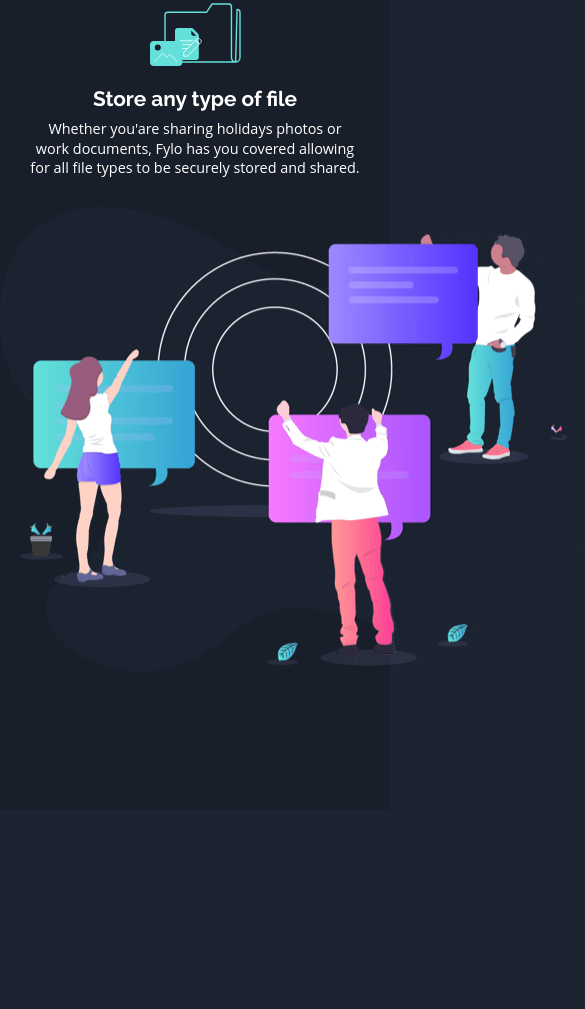
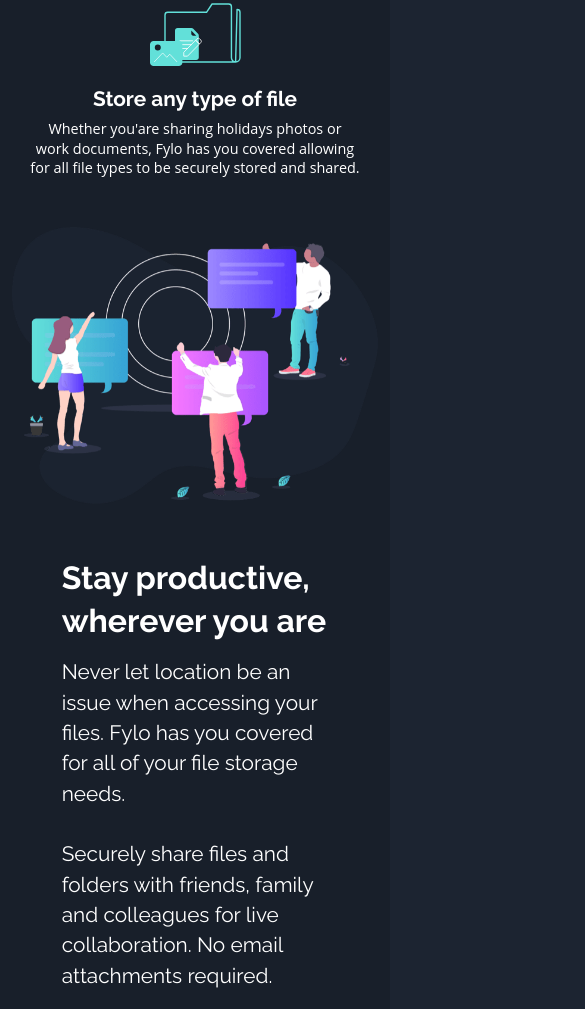
Before and after one commit to michel-amorim/Fylo-dark-LandigPage, a plain HTML site: page index.html in a window 390 px wide. Shown: the part 1415-2424 px from the top of the page, 585 px wide, since content can reach past the window. Before the commit the page ends 2225 px from the top, so only its background shows below. Drawn offline with Linux system fonts and the light colour scheme.

Commit message:
responsive-operation

```diff
--- a/css/style.css
+++ b/css/style.css
@@ -304,13 +304,14 @@
   max-width: 1440px;
   display: flex;
   margin: 0 auto;
+  padding: 5% 3%;
 }
 
 .operation-info {
   display: flex;
   flex-direction: column;
   align-self: center;
-  margin-left: 150px;
+  margin-left: 8%;
   color: hsl(0, 0%, 100%);
 }
 
@@ -343,10 +344,47 @@
 
 .operation-a a {
   color: #65e2d9;
+}
 
+.operation-a a:hover {
+  text-decoration: underline;
 }
 
 .operation-a-img img {
   margin-left: 10px;
-  width: 100%;
 }
+
+@media (max-width: 1023px){
+  .container-operation {
+    flex-direction: column;
+  }
+  .operation-img img{
+    width: 100%;
+  }
+  .operation-info {
+    margin-left: 0;
+    padding: 50px 50px;
+  }
+   .operation-h1 {
+    margin-bottom: 15px;
+    max-width: 100%;
+  }
+  .operation-info h1 {
+    font-size: 2rem;
+  }
+  .operation-p p {
+    font-size: 1.3rem;
+    line-height: 1.9rem;
+    margin-bottom: 30px;
+  }
+  .operation-p p:last-child {
+    margin-bottom: 15px;
+  }
+  .operation-a a {
+    font-size: 1.3rem;
+  }
+  .operation-a-img img {
+    width: 100%;
+  }
+
+}
```
